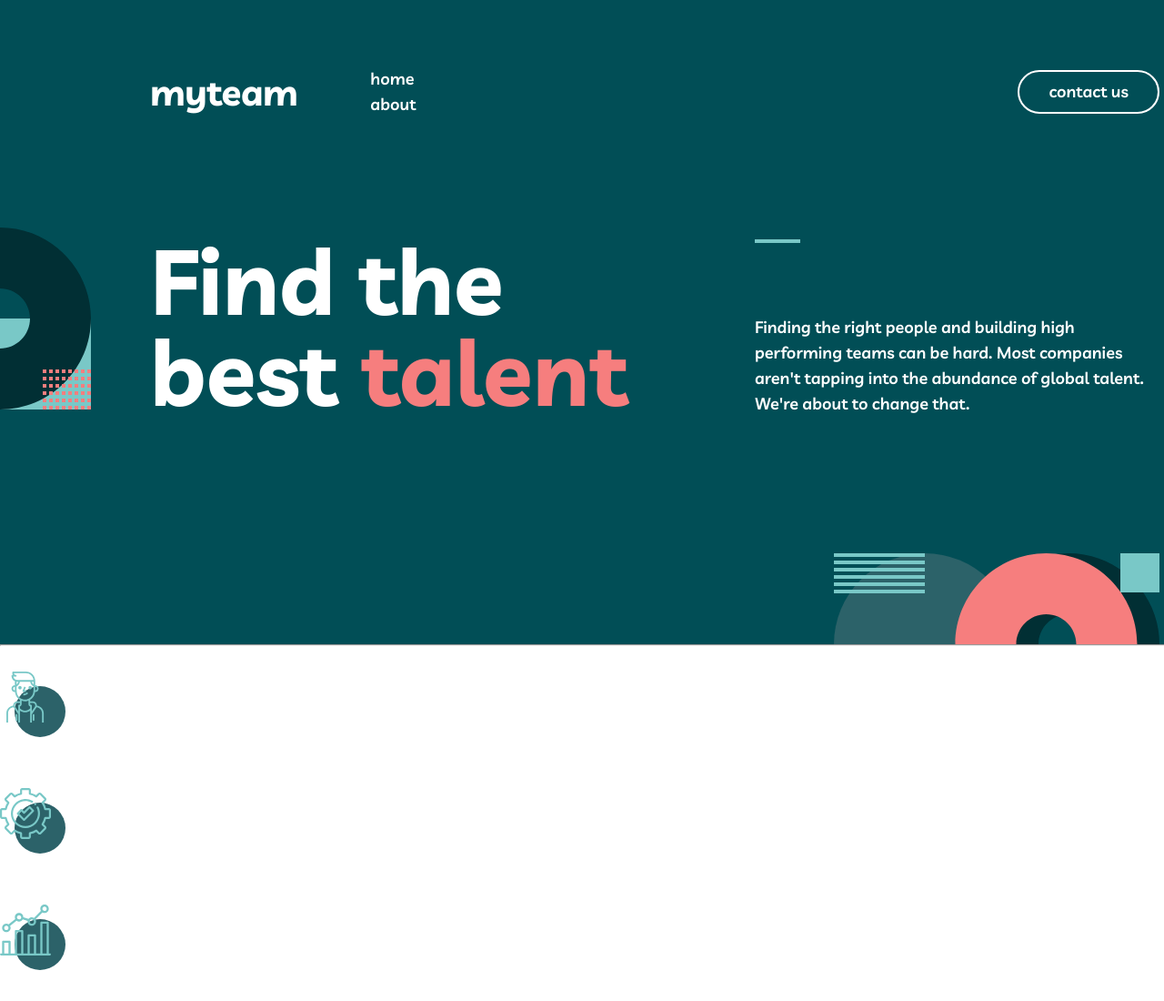
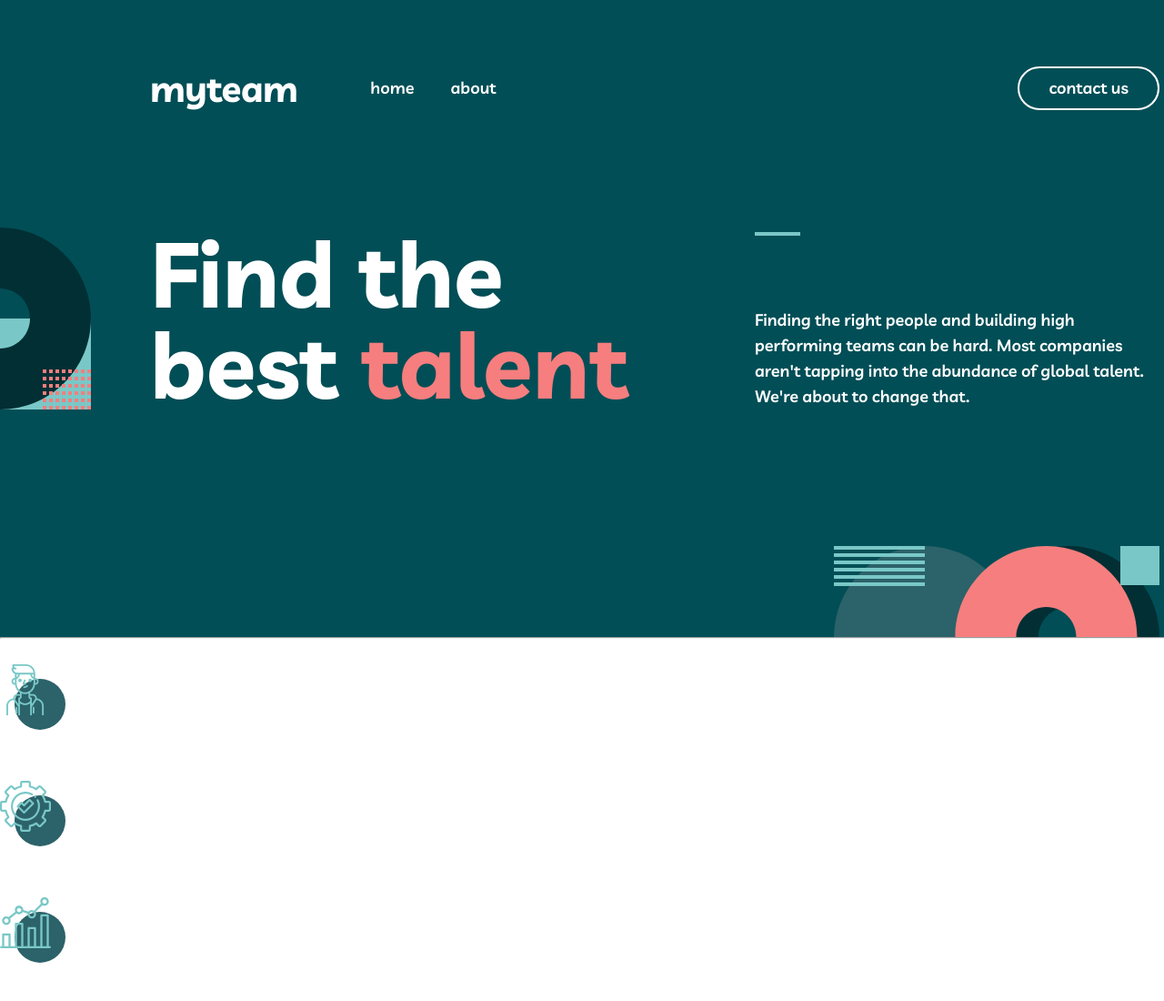
Before and after one commit to Snupzo/semantiniai-griauciai, a plain HTML site: page index.html in a window 1280 px wide. Shown: the top 1100 px of the page at 91% size. Drawn offline with Linux system fonts and the light colour scheme.

Commit message:
SG-63 class name fix

```diff
--- a/index.html
+++ b/index.html
@@ -18,7 +18,7 @@
       <div class="container">
         <nav class="navbar" aria-label="Main navigation">
           <a href="#" class="logo">myteam</a>
-          <ul class="nav-links">
+          <ul class="navLinks">
             <li><a href="#">home</a></li>
             <li><a href="#">about</a></li>
           </ul>
```
